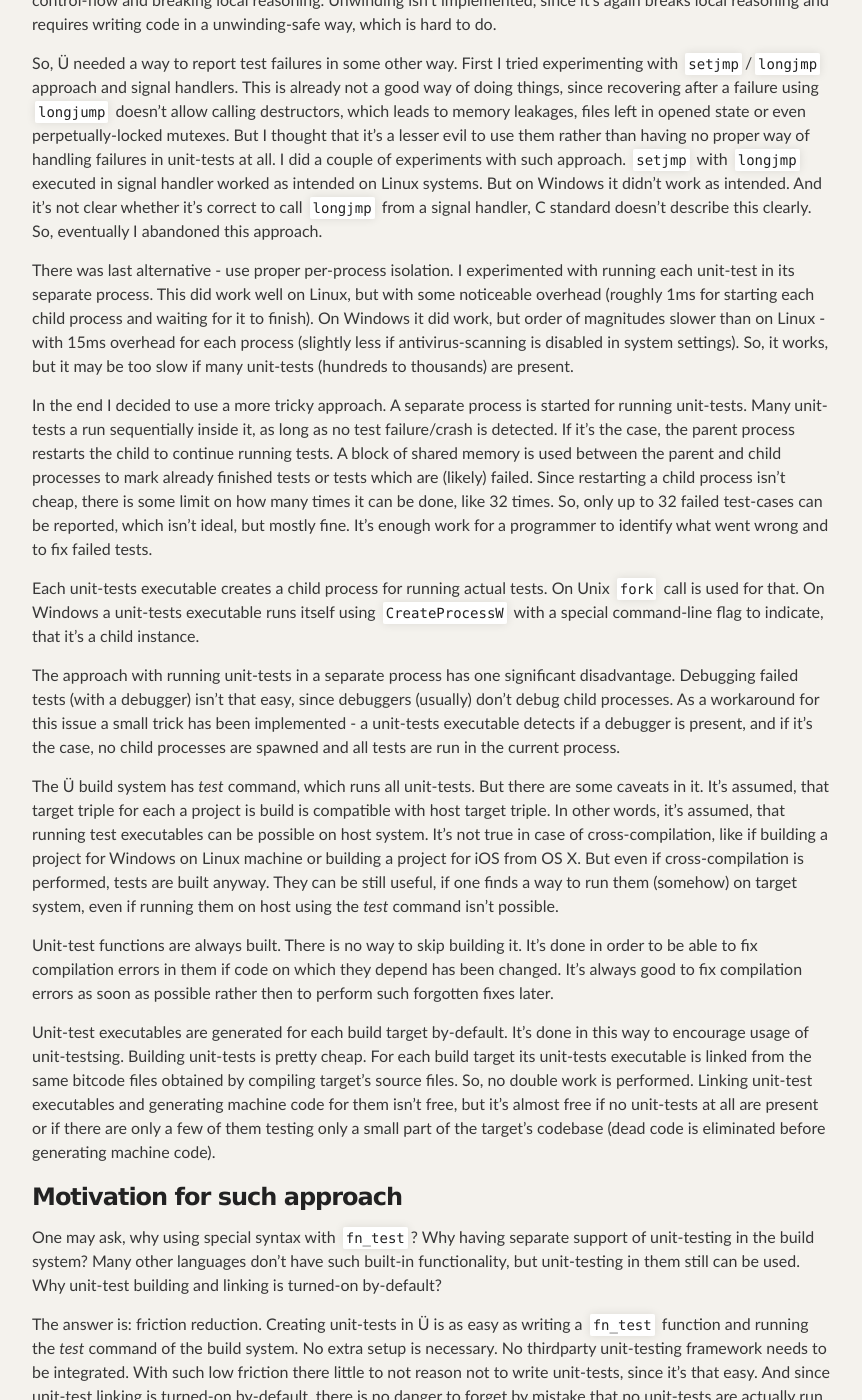
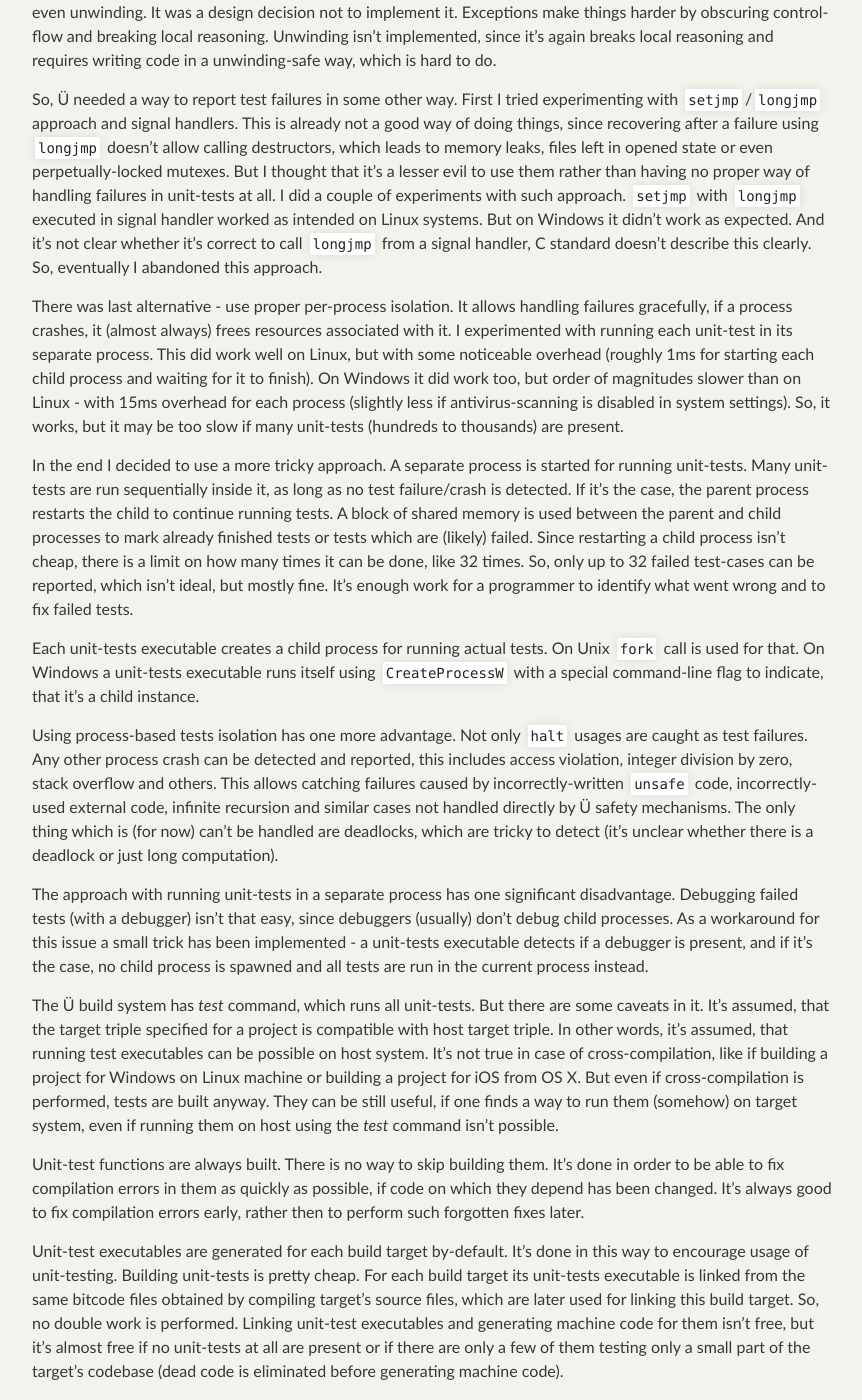
Before and after one commit to Panzerschrek/U-00DC-Sprache-site, a Jekyll site: the page built from _posts/2026-11-18-unit-testing.md, in a window 1280 px wide and 1400 px high, scrolled down 1078 px. Shown: the whole window, without its empty margins (208-1070 px from the left). Built offline with Jekyll 4.4.1, drawn with Linux system fonts in a browser that asks for light colours; our own code applies the rules of GitHub Pages for plain Markdown files; some of the changed text lies outside the part shown.

Commit message:
Continue working on the article about unit-testing.

````diff
--- a/_posts/2026-11-18-unit-testing.md
+++ b/_posts/2026-11-18-unit-testing.md
@@ -6,8 +6,10 @@ Now Ü has built-in unit-testing functionality.
 Writing a unit-test is as simple as this:
 
 ```
+// Function to be tested.
 fn Mul( i32 x, i32 y ) : i32 { return x * y; }
 
+// Test for function above.
 fn_test( MulTest )
 {
     halt if( Mul( 1, 3 ) != 3 );
@@ -41,7 +43,7 @@ Then the result machine code containing this table is linked against a special l
 
 How this unit-testing library is implemented?
 The simplest implementation would be just to loop over all tests in the unit-tests table and to call them.
-Such approach is fine, but only in a case where all unit-tests are successful.
+Such approach is fine, but only in cases where all unit-tests are successful.
 As long as at least one unit-test fails, the whole unit-testing process crashes and thus no further unit-tests can be run and their status can't be reported.
 So, some way of failure-recovery is necessary.
 
@@ -51,31 +53,32 @@ Rust has no exceptions, but it has stack unwinding, which is usually executed on
 It functions almost exactly like unwinding in C++ happening after an exception is thrown.
 But Ü has no exceptions or even unwinding.
 It was a design decision not to implement it.
-Exceptions makes things harder by obscuring control-flow and breaking local reasoning.
+Exceptions make things harder by obscuring control-flow and breaking local reasoning.
 Unwinding isn't implemented, since it's again breaks local reasoning and requires writing code in a unwinding-safe way, which is hard to do.
 
 So, Ü needed a way to report test failures in some other way.
 First I tried experimenting with `setjmp`/`longjmp` approach and signal handlers.
-This is already not a good way of doing things, since recovering after a failure using `longjump` doesn't allow calling destructors, which leads to memory leakages, files left in opened state or even perpetually-locked mutexes.
+This is already not a good way of doing things, since recovering after a failure using `longjmp` doesn't allow calling destructors, which leads to memory leaks, files left in opened state or even perpetually-locked mutexes.
 But I thought that it's a lesser evil to use them rather than having no proper way of handling failures in unit-tests at all.
 I did a couple of experiments with such approach.
 `setjmp` with `longjmp` executed in signal handler worked as intended on Linux systems.
-But on Windows it didn't work as intended.
+But on Windows it didn't work as expected.
 And it's not clear whether it's correct to call `longjmp` from a signal handler, C standard doesn't describe this clearly.
 So, eventually I abandoned this approach.
 
 There was last alternative - use proper per-process isolation.
+It allows handling failures gracefully, if a process crashes, it (almost always) frees resources associated with it.
 I experimented with running each unit-test in its separate process.
 This did work well on Linux, but with some noticeable overhead (roughly 1ms for starting each child process and waiting for it to finish).
-On Windows it did work, but order of magnitudes slower than on Linux - with 15ms overhead for each process (slightly less if antivirus-scanning is disabled in system settings).
+On Windows it did work too, but order of magnitudes slower than on Linux - with 15ms overhead for each process (slightly less if antivirus-scanning is disabled in system settings).
 So, it works, but it may be too slow if many unit-tests (hundreds to thousands) are present.
 
 In the end I decided to use a more tricky approach.
 A separate process is started for running unit-tests.
-Many unit-tests a run sequentially inside it, as long as no test failure/crash is detected.
+Many unit-tests are run sequentially inside it, as long as no test failure/crash is detected.
 If it's the case, the parent process restarts the child to continue running tests.
 A block of shared memory is used between the parent and child processes to mark already finished tests or tests which are (likely) failed.
-Since restarting a child process isn't cheap, there is some limit on how many times it can be done, like 32 times.
+Since restarting a child process isn't cheap, there is a limit on how many times it can be done, like 32 times.
 So, only up to 32 failed test-cases can be reported, which isn't ideal, but mostly fine.
 It's enough work for a programmer to identify what went wrong and to fix failed tests.
 
@@ -83,44 +86,64 @@ Each unit-tests executable creates a child process for running actual tests.
 On Unix `fork` call is used for that.
 On Windows a unit-tests executable runs itself using `CreateProcessW` with a special command-line flag to indicate, that it's a child instance.
 
+Using process-based tests isolation has one more advantage.
+Not only `halt` usages are caught as test failures.
+Any other process crash can be detected and reported, this includes access violation, integer division by zero, stack overflow and others.
+This allows catching failures caused by incorrectly-written `unsafe` code, incorrectly-used external code, infinite recursion and similar cases not handled directly by Ü safety mechanisms.
+The only thing which is (for now) can't be handled are deadlocks, which are tricky to detect (it's unclear whether there is a deadlock or just long computation).
+
 The approach with running unit-tests in a separate process has one significant disadvantage.
 Debugging failed tests (with a debugger) isn't that easy, since debuggers (usually) don't debug child processes.
-As a workaround for this issue a small trick has been implemented - a unit-tests executable detects if a debugger is present, and if it's the case, no child processes are spawned and all tests are run in the current process.
+As a workaround for this issue a small trick has been implemented - a unit-tests executable detects if a debugger is present, and if it's the case, no child process is spawned and all tests are run in the current process instead.
 
 The Ü build system has *test* command, which runs all unit-tests.
 But there are some caveats in it.
-It's assumed, that target triple for each a project is build is compatible with host target triple.
+It's assumed, that the target triple specified for a project is compatible with host target triple.
 In other words, it's assumed, that running test executables can be possible on host system.
 It's not true in case of cross-compilation, like if building a project for Windows on Linux machine or building a project for iOS from OS X.
 But even if cross-compilation is performed, tests are built anyway.
 They can be still useful, if one finds a way to run them (somehow) on target system, even if running them on host using the *test* command isn't possible.
 
 Unit-test functions are always built.
-There is no way to skip building it.
-It's done in order to be able to fix compilation errors in them if code on which they depend has been changed.
-It's always good to fix compilation errors as soon as possible rather then to perform such forgotten fixes later.
+There is no way to skip building them.
+It's done in order to be able to fix compilation errors in them as quickly as possible, if code on which they depend has been changed.
+It's always good to fix compilation errors early, rather then to perform such forgotten fixes later.
 
 Unit-test executables are generated for each build target by-default.
-It's done in this way to encourage usage of unit-testsing.
+It's done in this way to encourage usage of unit-testing.
 Building unit-tests is pretty cheap.
-For each build target its unit-tests executable is linked from the same bitcode files obtained by compiling target's source files.
+For each build target its unit-tests executable is linked from the same bitcode files obtained by compiling target's source files, which are later used for linking this build target.
 So, no double work is performed.
 Linking unit-test executables and generating machine code for them isn't free, but it's almost free if no unit-tests at all are present or if there are only a few of them testing only a small part of the target's codebase (dead code is eliminated before generating machine code).
 
 
-### Motivation for such approach
+### Motivation for integrated inline unit-tests
 
 One may ask, why using special syntax with `fn_test`?
 Why having separate support of unit-testing in the build system?
 Many other languages don't have such built-in functionality, but unit-testing in them still can be used.
-Why unit-test building and linking is turned-on by-default?
+And why unit-test building and linking is turned-on by-default?
 
 The answer is: friction reduction.
 Creating unit-tests in Ü is as easy as writing a `fn_test` function and running the *test* command of the build system.
 No extra setup is necessary.
 No thirdparty unit-testing framework needs to be integrated.
-With such low friction there little to not reason not to write unit-tests, since it's that easy.
+No separate custom steps are needed for building and launching unit-tests.
+With such low friction there little to no reason not to write unit-tests, since it's that easy.
 And since unit-test linking is turned-on by-default, there is no danger to forget by mistake that no unit-tests are actually run.
 
+It's assumed, that such low-friction may encourage writing unit-tests.
+And more unit-tests means better overall quality of the result software written in Ü.
 
-### Conclusion
+
+### Results
+
+After unit-testing functionality has been implemented, some unit-tests have been added in various places of Ü codebase.
+This includes parts of Compiler1 and the build system.
+And they seem to work well.
+A lot of functionality remains uncovered by such unit-tests, primary because it has been already been written and debugged properly and because there are other tests covering it.
+But I expect, that new unit-tests may be added for new pieces of functionality.
+
+There is no drastic increase in build times caused by linking unit-test executables.
+It's not entirely free, but fast enough in order not to care about it.
+And if in some rare case it creates some undesirable slow-down, one can still disable unit-tests for a particular build target.
````
